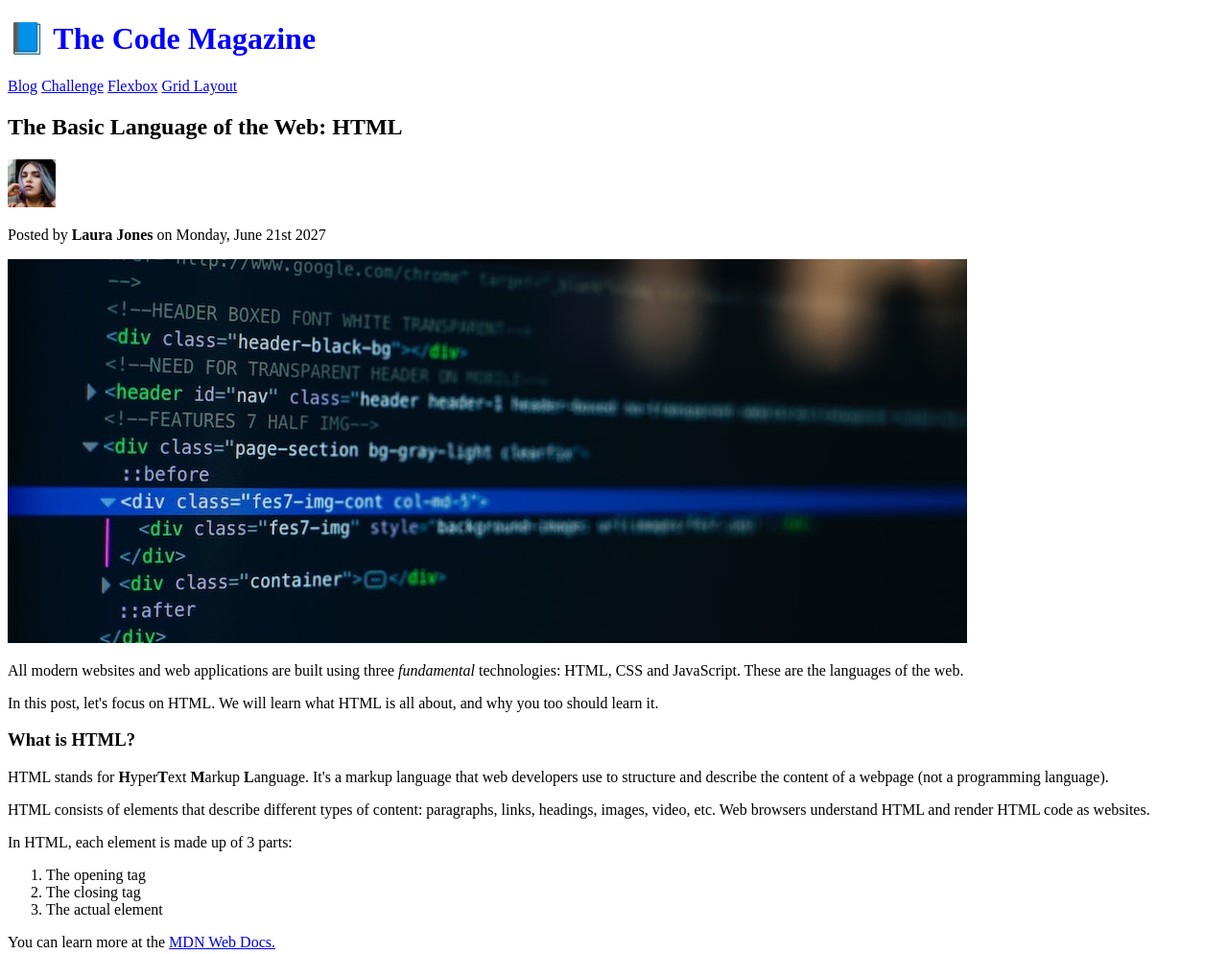
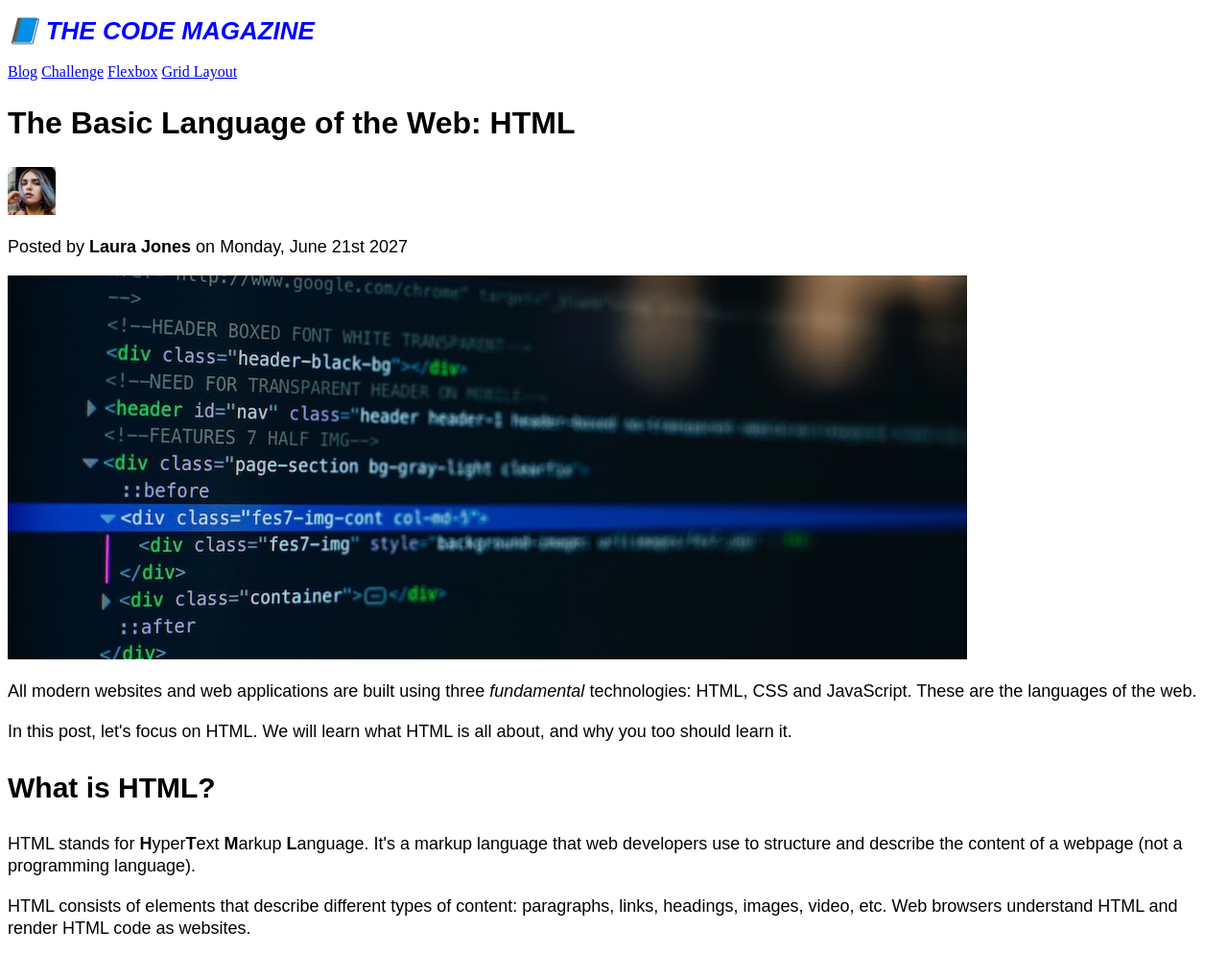
Before and after one commit to anitkumarsingh/code-magazine, a plain HTML site: page index.html in a window 1280 px wide. Shown: the top 994 px of the page at 96% size. Drawn offline with Linux system fonts and the light colour scheme.

Commit message:
text properties:

```diff
--- a/css/style.css
+++ b/css/style.css
@@ -1,3 +1,28 @@
 h1{
   color:blue;
+  text-transform: uppercase;
+  font-size: 26px;
+  font-family: sans-serif;
+  font-style: italic;
 }
+h2{
+  font-size: 32px;
+  font-family: sans-serif;
+}
+h3{
+  font-size:30px;
+  font-family: sans-serif;
+}
+h4{
+  font-size: 25px;
+  font-family: sans-serif;
+}
+p{
+  font-size: 18px;
+  font-family: sans-serif;
+  line-height: 1.3;
+}
+li{
+  font-size: 17px;
+  font-family: sans-serif;
+}
```
